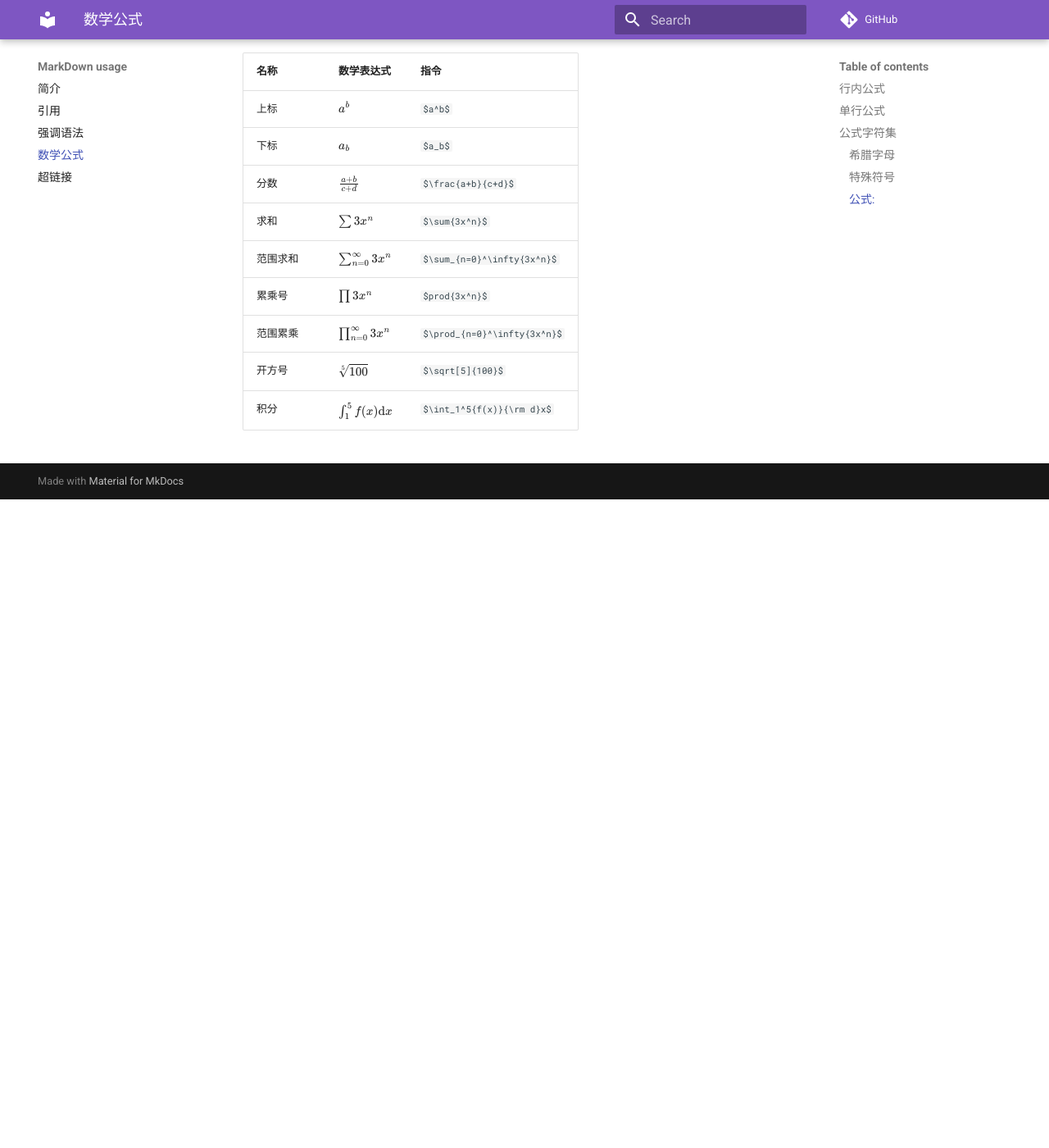
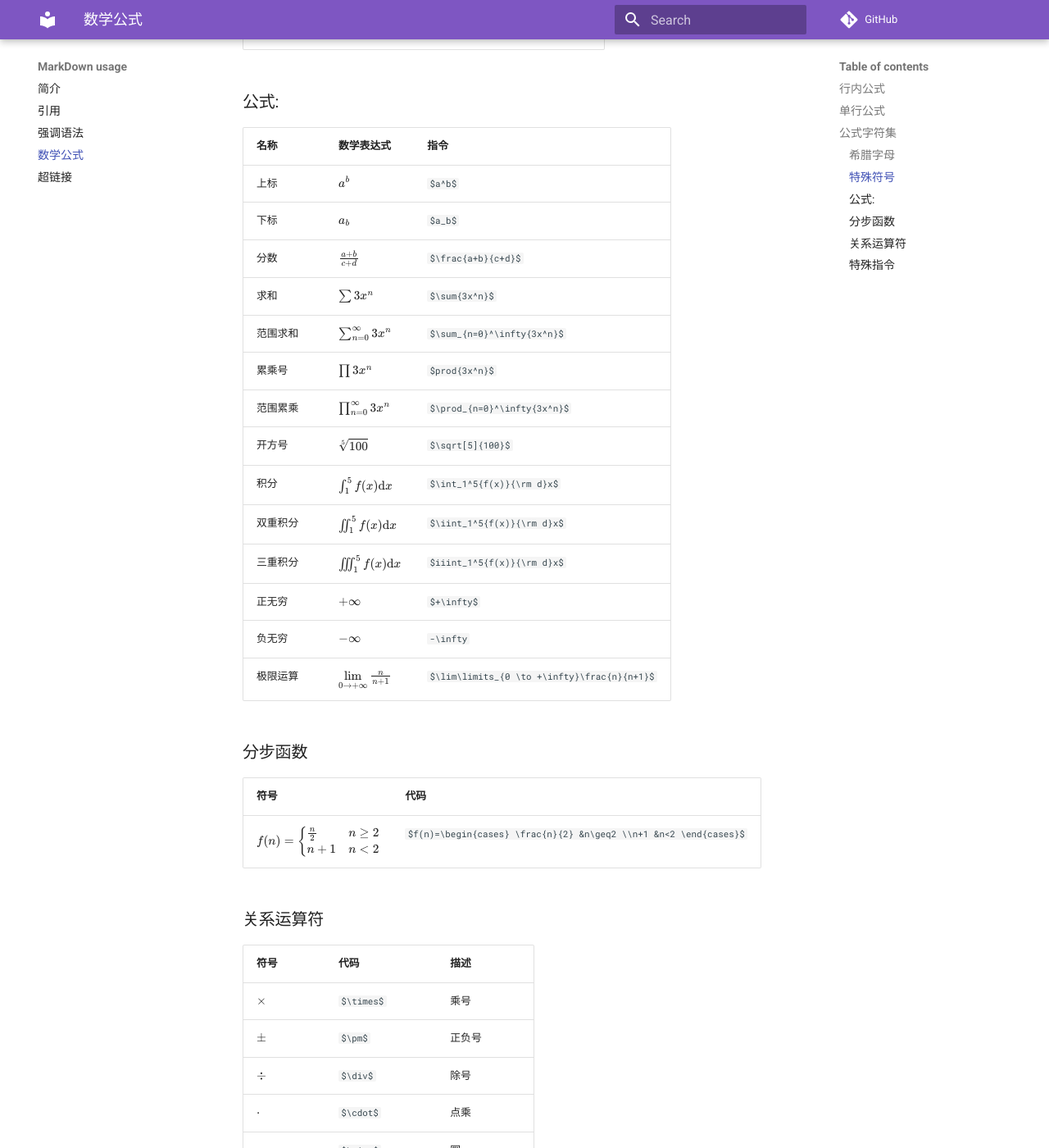
Before and after one commit to wjshan/publicNote, an MkDocs documentation site: the page built from docs/MarkDown usage/数学公式.md, in a window 1280 px wide and 1400 px high, scrolled down 2027 px. Shown: the whole window at 82% size. Built offline with MkDocs 1.6.1 and Material for MkDocs 9.7.7, drawn with Linux system fonts in a browser that asks for light colours; comment, search, counter and statistics services are not loaded; before the commit the page ends 2636 px from its top, so only the background shows below that; some of the changed text lies outside the part shown.

Commit message:
fix: update LaTex syntax

```diff
--- a/docs/MarkDown usage/数学公式.md
+++ b/docs/MarkDown usage/数学公式.md
@@ -58,6 +58,8 @@
 |`\varnothing`|$\varnothing$|`\forall`|$\forall$|
 |`\exists`|$\exists$|`\lnot`|$\lnot$|
 |`\nabla`|$\nabla$|`\partial`|$\partial$|
+| `$\rightarrow$`|$\rightarrow$|`$\leftarrow$`|$\leftarrow$|
+|`$\downarrow$`|$\downarrow$|`$\uparrow$`|$\uparrow$|
 
 ### 公式:
 
@@ -72,3 +74,52 @@
 |范围累乘|$\prod_{n=0}^\infty{3x^n}$|`$\prod_{n=0}^\infty{3x^n}$`|
 |开方号|$\sqrt[5]{100}$|`$\sqrt[5]{100}$`|
 |积分|$\int_1^5{f(x)}{\rm d}x$|`$\int_1^5{f(x)}{\rm d}x$`|
+|双重积分|$\iint_1^5{f(x){\rm d}x}$|`$\iint_1^5{f(x)}{\rm d}x$`|
+|三重积分|$\iiint_1^5{f(x)}{\rm d}x$|`$iiint_1^5{f(x)}{\rm d}x$`|
+| 正无穷|$+\infty$|`$+\infty$`|
+|负无穷|$-\infty$|`-\infty`|
+|极限运算|$\lim\limits_{0 \to +\infty}\frac{n}{n+1}$|`$\lim\limits_{0 \to +\infty}\frac{n}{n+1}$`|
+
+### 分步函数
+
+| 符号                                                         | 代码                                                         |
+| ------------------------------------------------------------ | ------------------------------------------------------------ |
+| $f(n)=\begin{cases} \frac{n}{2} &n\geq2 \\n+1 &n<2 \end{cases}$ | `$f(n)=\begin{cases} \frac{n}{2} &n\geq2 \\n+1 &n<2  \end{cases}$` |
+
+### 关系运算符
+
+| 符号            | 代码              | 描述          |
+| --------------- | ----------------- | ------------- |
+| $\times$        | `$\times$`        | 乘号          |
+| $\pm$           | `$\pm$`           | 正负号        |
+| $\div$          | `$\div$`          | 除号          |
+| $\cdot$         | `$\cdot$`         | 点乘          |
+| $\circ$         | `$\circ$`         | 圈            |
+| $\bigotimes$    | `$\bigotimes$`    | 克罗内克积    |
+| $\bigoplus$     | `$\bigoplus$`     | 异或          |
+| $\bigodot$      | `$\bigodot$`      | 同或          |
+| $\mid$          | `$\mid$`          | 或            |
+| $\ast$          | `$\ast$`          | 星号          |
+| $\sum$          | `$\sum$`          | 求和公式      |
+| $\sum_{i=0}^n$  | `$\sum_{i=0}^n$`  | 求和上下标    |
+| $\prod$         | `$\prod$`         | N元乘积       |
+| $\prod_{i=0}^n$ | `$\prod_{i=0}^n$` | N元乘积上下标 |
+| $\coprod$       | `$\coprod$`       | N元余积       |
+| $<$             | `$<$`             | 小于          |
+| $\leq$          | `$\leq$`          | 小于等于      |
+| $\not<$         | `$\not<$`         | 不小于        |
+| $>$             | `$>$`             | 大于          |
+| $\geq$          | `$\geq$`          | 大于等于      |
+| $\not>$         | `$\not>$`         | 不大于        |
+| $\neq$          | `$\neq$`          | 不等于        |
+| $\approx$       | `$\approx$`       | 约等于        |
+| $\equiv$        | `$\equiv$`        | 恒等于        |
+
+### 特殊指令
+
+`\limts`不能单独存在需要与其他符号配合,将上下角标从右侧移动至中间
+
+| 示例                                                   | 代码                                                     |
+| ------------------------------------------------------ | -------------------------------------------------------- |
+| $\lim\limits_{n=0}^\infty;\lim_{n=0}^\infty$           | `$\lim\limits_{n=0}^\infty;\lim_{n=0}^\infty$`           |
+| $\sum_{n=0}^\infty{i+1};\sum\limits_{n=0}^\infty{i+1}$ | `$\sum_{n=0}^\infty{i+1};\sum\limits_{n=0}^\infty{i+1}$` |
```
